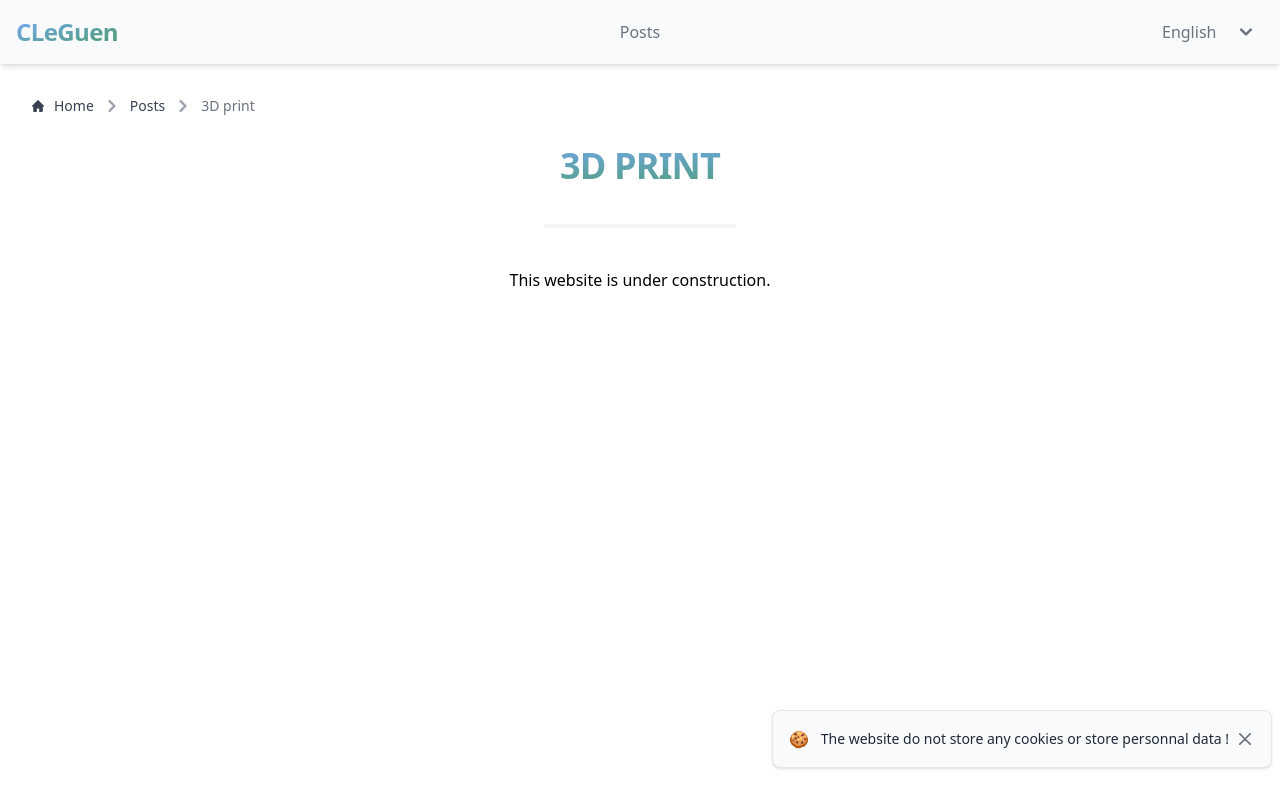
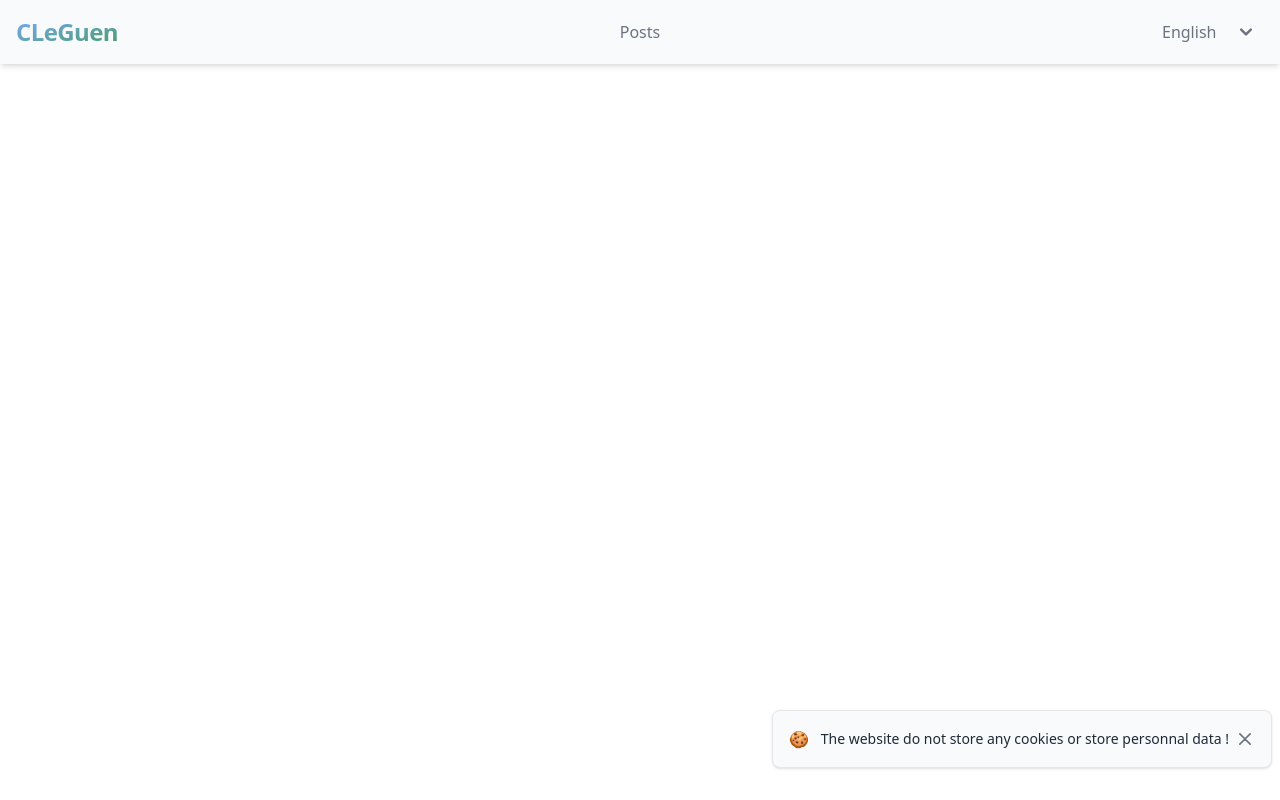
Before and after one commit to CorentinLeGuen/cleguen.com, a Nuxt app: page /posts/3d-print in a window 1280 px wide. Shown: the top 800 px of the page. Built offline with nearby package versions, Linux system fonts and the light colour scheme.

Commit message:
Remove 3d print page (not ready)

```diff
--- a/pages/posts/3d-print.vue
+++ /dev/null
@@ -1,56 +0,0 @@
-<template>
-    <div>
-        <header>
-            <title>cleguen - 3D print</title>
-        </header>
-
-        <div class="m-8">
-            <nav class="flex" aria-label="Breadcrumb">
-                <ol class="inline-flex items-center space-x-1 md:space-x-2 ">
-                    <li class="inline-flex items-center">
-                        <NuxtLink to="/"
-                            class="inline-flex items-center text-sm font-medium text-gray-700 hover:text-forest-700">
-                            <svg class="w-3 h-3 me-2.5" aria-hidden="true" xmlns="http://www.w3.org/2000/svg"
-                                fill="currentColor" viewBox="0 0 20 20">
-                                <path
-                                    d="m19.707 9.293-2-2-7-7a1 1 0 0 0-1.414 0l-7 7-2 2a1 1 0 0 0 1.414 1.414L2 10.414V18a2 2 0 0 0 2 2h3a1 1 0 0 0 1-1v-4a1 1 0 0 1 1-1h2a1 1 0 0 1 1 1v4a1 1 0 0 0 1 1h3a2 2 0 0 0 2-2v-7.586l.293.293a1 1 0 0 0 1.414-1.414Z" />
-                            </svg>
-                            {{ $t('homepage') }}
-                        </NuxtLink>
-                    </li>
-                    <li>
-                        <div class="flex items-center">
-                            <svg class="rtl:rotate-180 w-3 h-3 text-gray-400 mx-1" aria-hidden="true"
-                                xmlns="http://www.w3.org/2000/svg" fill="none" viewBox="0 0 6 10">
-                                <path stroke="currentColor" stroke-linecap="round" stroke-linejoin="round" stroke-width="2"
-                                    d="m1 9 4-4-4-4" />
-                            </svg>
-                            <NuxtLink class="ms-1 text-sm font-medium text-gray-700 hover:text-forest-700 md:ms-2"
-                                to="/posts">
-                                {{
-                                $t('posts.title') }}</NuxtLink>
-                        </div>
-                    </li>
-                    <li aria-current="page">
-                        <div class="flex items-center">
-                            <svg class="rtl:rotate-180 w-3 h-3 text-gray-400 mx-1" aria-hidden="true"
-                                xmlns="http://www.w3.org/2000/svg" fill="none" viewBox="0 0 6 10">
-                                <path stroke="currentColor" stroke-linecap="round" stroke-linejoin="round" stroke-width="2"
-                                    d="m1 9 4-4-4-4" />
-                            </svg>
-                            <span class="ms-1 text-sm font-medium text-gray-500 md:ms-2">3D print</span>
-                        </div>
-                    </li>
-                </ol>
-            </nav>
-
-            <h1 class="m-8 text-center text-4xl uppercase font-extrabold tracking-tight leading-none text-transparent bg-clip-text bg-gradient-to-br from-blue-400 to-forest-500">3D print</h1>
-
-            <hr class="w-48 h-1 mx-auto my-4 bg-gray-100 border-0 rounded md:my-10 dark:bg-gray-700">
-
-            <div class="text-center">{{ $t('under_construction') }}</div>
-
-        </div>
-
-    </div>
-</template>
--- a/pages/posts/index.vue
+++ b/pages/posts/index.vue
@@ -8,7 +8,7 @@
             <h1 class="text-center text-4xl uppercase font-extrabold tracking-tight leading-none text-transparent bg-clip-text bg-gradient-to-br from-blue-400 to-forest-500">{{ $t('posts.title') }}</h1>
             <hr class="w-1/3 h-1 mx-auto my-16 bg-gradient-to-br from-blue-50 to-forest-100 border-0 rounded"/>
 
-            <div class="grid justify-items-center gap-x-8 gap-y-4 md:grid-cols-2 xl:grid-cols-3">
+            <div class="grid justify-items-center gap-x-8 gap-y-4 grid-cols-1 md:grid-cols-2 mx-2 md:mx-32">
                 <NuxtLink to="/posts/lotto649">
                     <figure class="transition-all mx-4 my-4 duration-300 cursor-pointer filter grayscale hover:grayscale-0 border rounded-lg shadow-md hover:shadow-lg">
                         <img class="rounded-lg" src="/img/posts/lotto.jpg" alt="image description">
@@ -26,15 +26,6 @@
                         </figcaption>
                     </figure>
                 </NuxtLink>
-                <NuxtLink to="/posts/3d-print">
-                    <figure
-                        class="transition-all mx-4 my-4 duration-300 cursor-pointer filter grayscale hover:grayscale-0 border rounded-lg shadow-md hover:shadow-lg">
-                        <img class="rounded-lg" src="/img/posts/3dprint.png" alt="image description">
-                        <figcaption class="absolute text-2xl md:text-3xl xl:text-4xl font-semibold font-mono text-white bottom-2 left-2">
-                            <p>3D Print</p>
-                        </figcaption>
-                    </figure>
-                </NuxtLink>
             </div>
         </div>
     </div>
```
